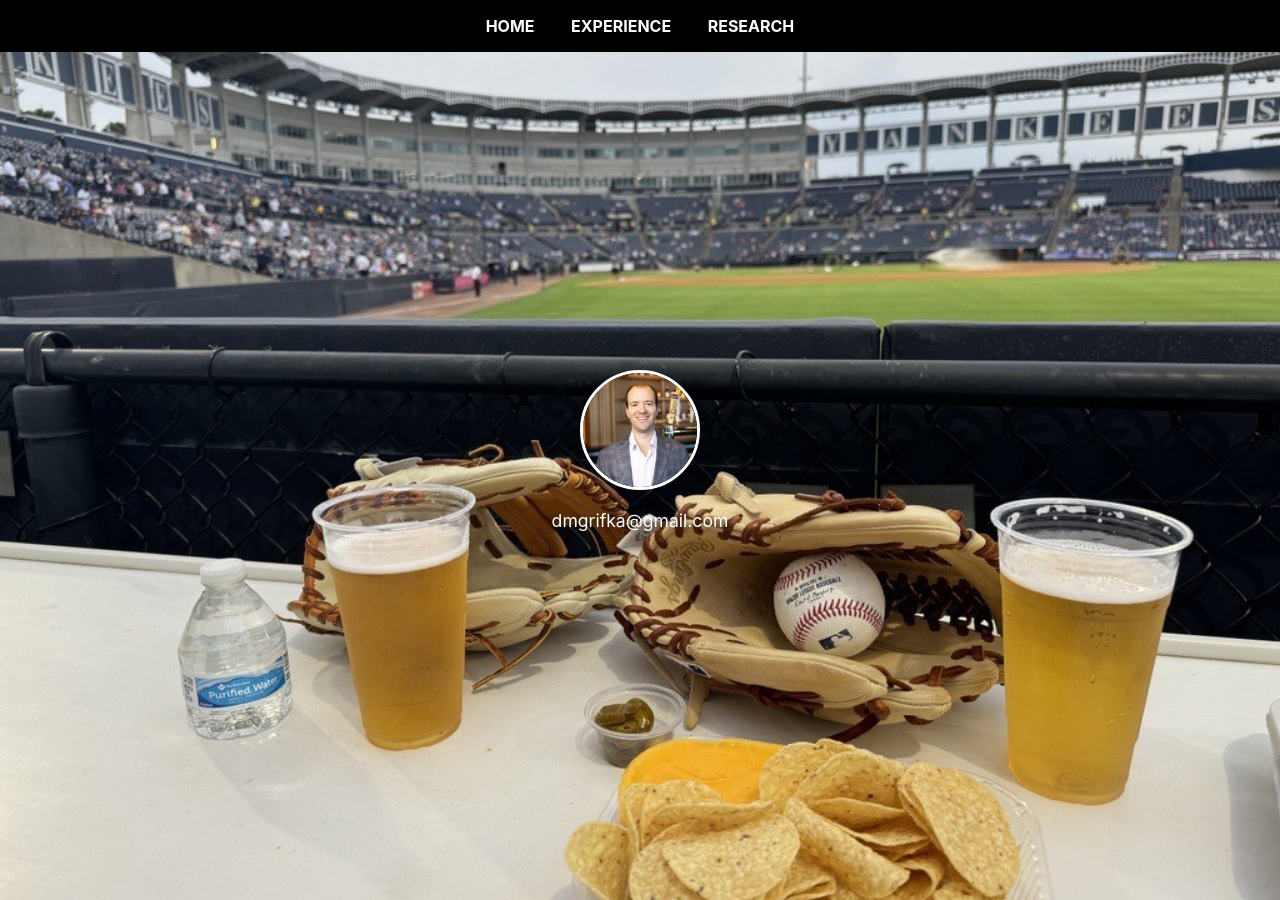
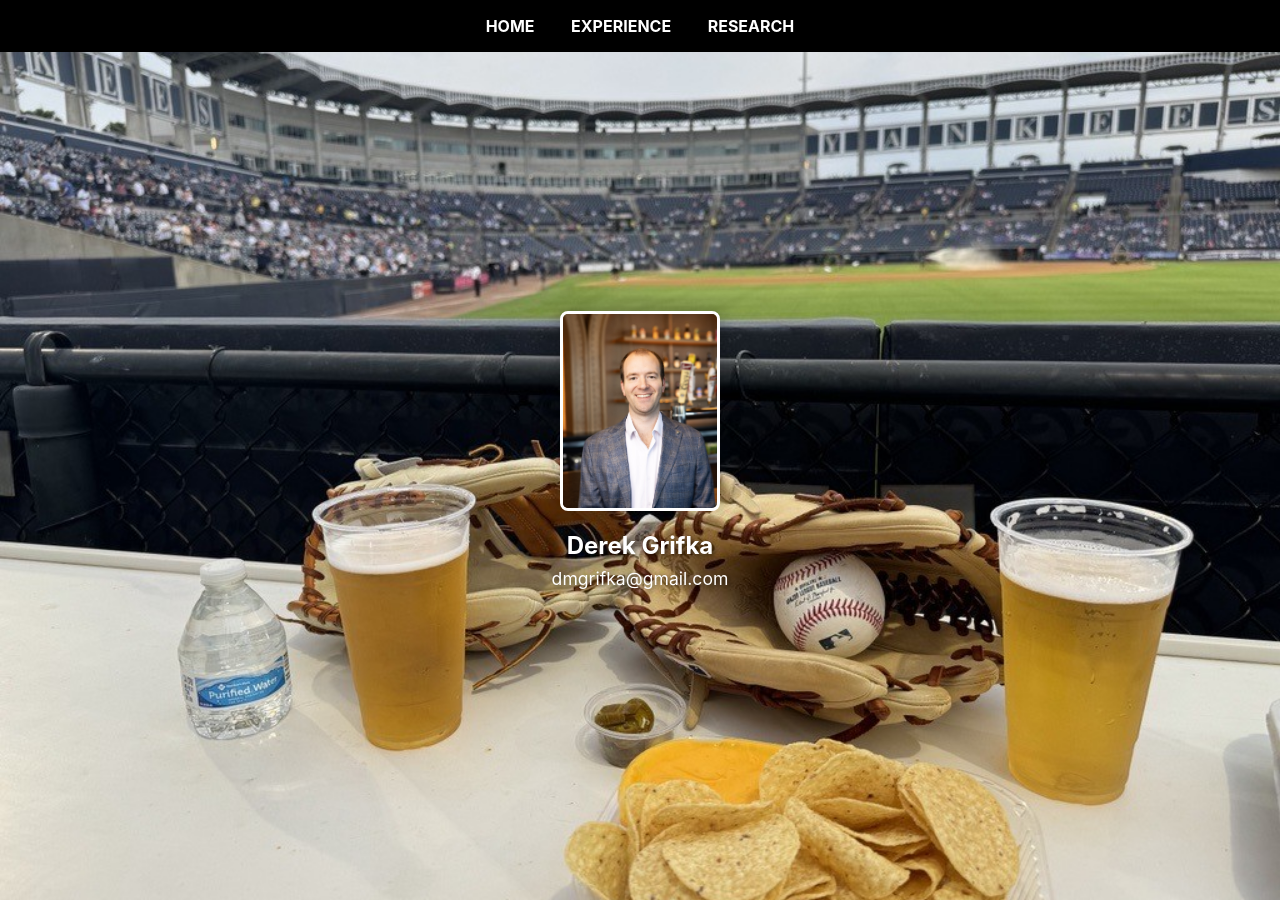
Before and after one commit to dgrifka/dgrifka.github.io, a Jekyll site: the page built from index.md, in a window 1280 px wide and 900 px high. Built offline with Jekyll 4.4.1, drawn with Linux system fonts in a browser that asks for light colours; our own code applies the rules of GitHub Pages for plain Markdown files.

Commit message:
Edit home page

```diff
--- a/_layouts/home.html
+++ b/_layouts/home.html
@@ -21,6 +17,7 @@ layout: none
         <div class="hero-section">
             <div class="profile-container">
                 <img src="/assets/images/professional_pic.jpg" alt="Profile Photo" class="profile-image">
+                <h2>Derek Grifka</h2>
                 <p>dmgrifka@gmail.com</p>
             </div>
         </div>
--- a/assets/css/style.css
+++ b/assets/css/style.css
@@ -7,10 +7,6 @@
 
 body {
     font-family: -apple-system, BlinkMacSystemFont, "Segoe UI", Roboto, Helvetica, Arial, sans-serif;
-}
-
-.home-container {
-    width: 100%;
 }
 
 .site-nav {
@@ -49,24 +45,24 @@ body {
 }
 
 .profile-image {
-    width: 120px;  /* Even smaller now */
-    height: 120px; /* Even smaller now */
-    border-radius: 50%;
+    width: 160px;  /* Slightly bigger */
+    height: 200px; /* Rectangular aspect ratio */
+    border-radius: 8px; /* Less rounded corners for rectangular shape */
     object-fit: cover;
     border: 3px solid #fff;
     box-shadow: 0 0 20px rgba(0, 0, 0, 0.3);
 }
 
+.profile-container h2 {
+    color: #fff;
+    margin-top: 1rem;
+    font-size: 1.5rem;
+    text-shadow: 2px 2px 4px rgba(0, 0, 0, 0.5);
+}
+
 .profile-container p {
     color: #fff;
-    margin-top: 1rem;
+    margin-top: 0.5rem;
     font-size: 1.1rem;
     text-shadow: 2px 2px 4px rgba(0, 0, 0, 0.5);
 }
-
-.content-section {
-    padding: 2rem;
-    background: #fff;
-    position: relative;
-    z-index: 1;
-}
```
Also changed, not shown: other parts of _layouts/home.html (+0 -4 lines).
